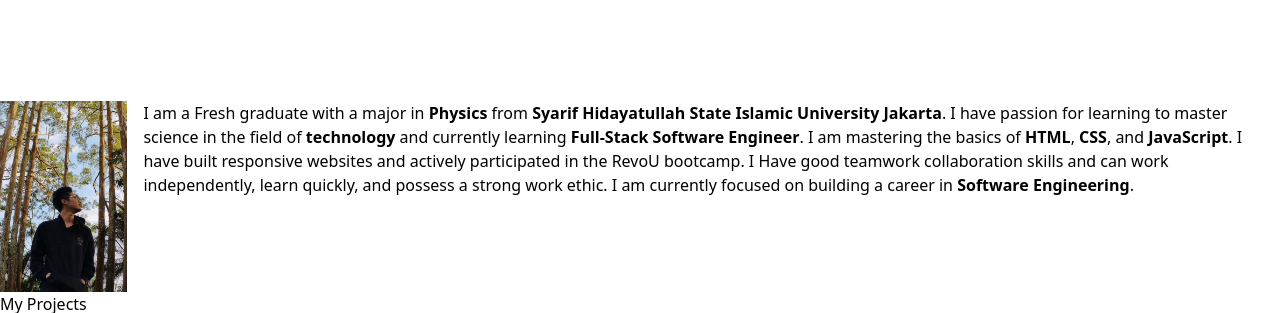
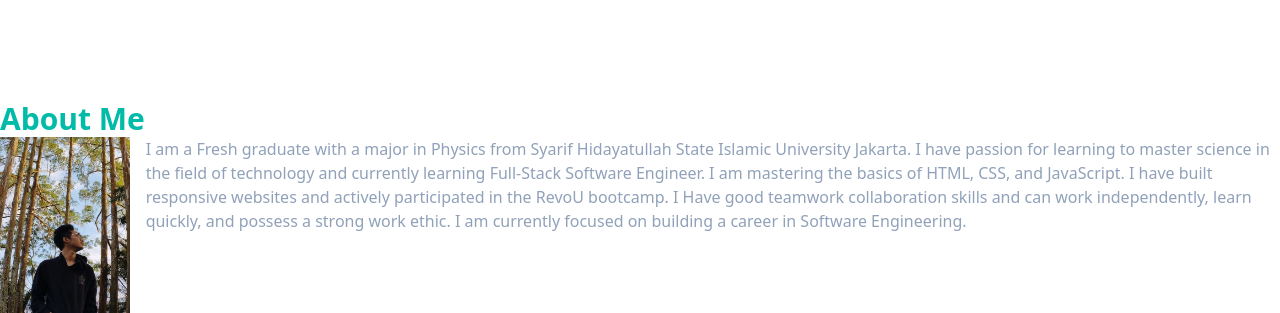
Before and after one commit to Revou-FSSE-Jun25/milestone-1-Milnandy, a website: page index.html in a window 1280 px wide. Shown: the part 1095-1408 px from the top of the page. Drawn offline with nearby package versions, Linux system fonts and the light colour scheme.

Commit message:
feat(about): add or styling right side

```diff
--- a/index.html
+++ b/index.html
@@ -75,6 +75,7 @@
 
         <!-- About Me Section -->
         <section id="about-me" class="pt-36">
+            <h2 class="text-3xl font-semibold mb-4 ml-4 text-primary text-shadow-lg">About Me</h2>
             <div class="flex flex-col lg:flex-row gap-4">
                 <!-- left side -->
                 <div class="mx-4 lg:w-1/2">
@@ -84,13 +85,13 @@
 
                 <!-- right side -->
                 <div class="lg:w-1/2 mx-4">
-                    <p>
-                        I am a Fresh graduate with a major in <strong>Physics</strong> from <strong>Syarif Hidayatullah State Islamic University Jakarta</strong>.
-                        I have passion for learning to master science in the field of <strong>technology</strong> and currently learning
-                        <strong>Full-Stack Software Engineer</strong>. I am mastering the basics of <strong>HTML</strong>, <strong>CSS</strong>, and <strong>JavaScript</strong>.
+                    <p class="text-base text-slate-400 font-normal">
+                        I am a Fresh graduate with a major in <strong class="font-normal">Physics</strong> from <strong class="font-normal">Syarif Hidayatullah State Islamic University Jakarta</strong>.
+                        I have passion for learning to master science in the field of <strong class="font-normal">technology</strong> and currently learning
+                        <strong class="font-normal">Full-Stack Software Engineer</strong>. I am mastering the basics of <strong class="font-normal">HTML</strong>, <strong class="font-normal">CSS</strong>, and <strong class="font-normal">JavaScript</strong>.
                         I have built responsive websites and actively participated in the RevoU bootcamp. I Have good teamwork
                         collaboration skills and can work independently, learn quickly, and possess a strong work ethic.
-                        I am currently focused on building a career in <strong>Software Engineering</strong>.
+                        I am currently focused on building a career in <strong class="font-normal">Software Engineering</strong>.
                     </p>
                 </div>
             </div>
```
